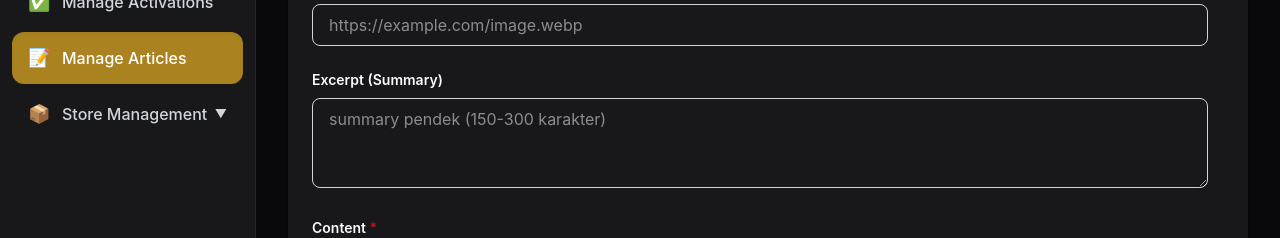
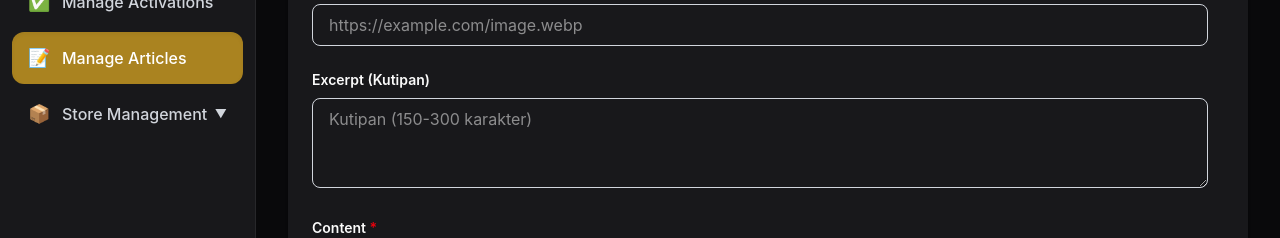
Before and after one commit to syahrullah26/admin-dewaunited, a Vue app: page /articles/create in a window 1280 px wide. Shown: the part 384-622 px from the top of the page. Built offline with nearby package versions, Linux system fonts and the light colour scheme; sample sign-in values are in the browser's storage.

Commit message:
Layout Articles

```diff
--- a/src/components/articles/ArticleForm.vue
+++ b/src/components/articles/ArticleForm.vue
@@ -135,13 +135,13 @@ const handleSubmit = () => {
     <!-- Excerpt -->
     <div class="mb-6">
       <label for="excerpt" class="block text-sm font-semibold text-zinc-50 mb-2">
-        Excerpt (Summary)
+        Excerpt (Kutipan)
       </label>
       <textarea
         id="excerpt"
         v-model="formData.excerpt"
         rows="3"
-        placeholder="summary pendek (150-300 karakter)"
+        placeholder="Kutipan (150-300 karakter)"
         maxlength="500"
         class="w-full px-4 py-2 border border-gray-300 rounded-lg focus:ring-2 focus:ring-gold focus:border-goldDark outline-none resize-y"
       ></textarea>
```
